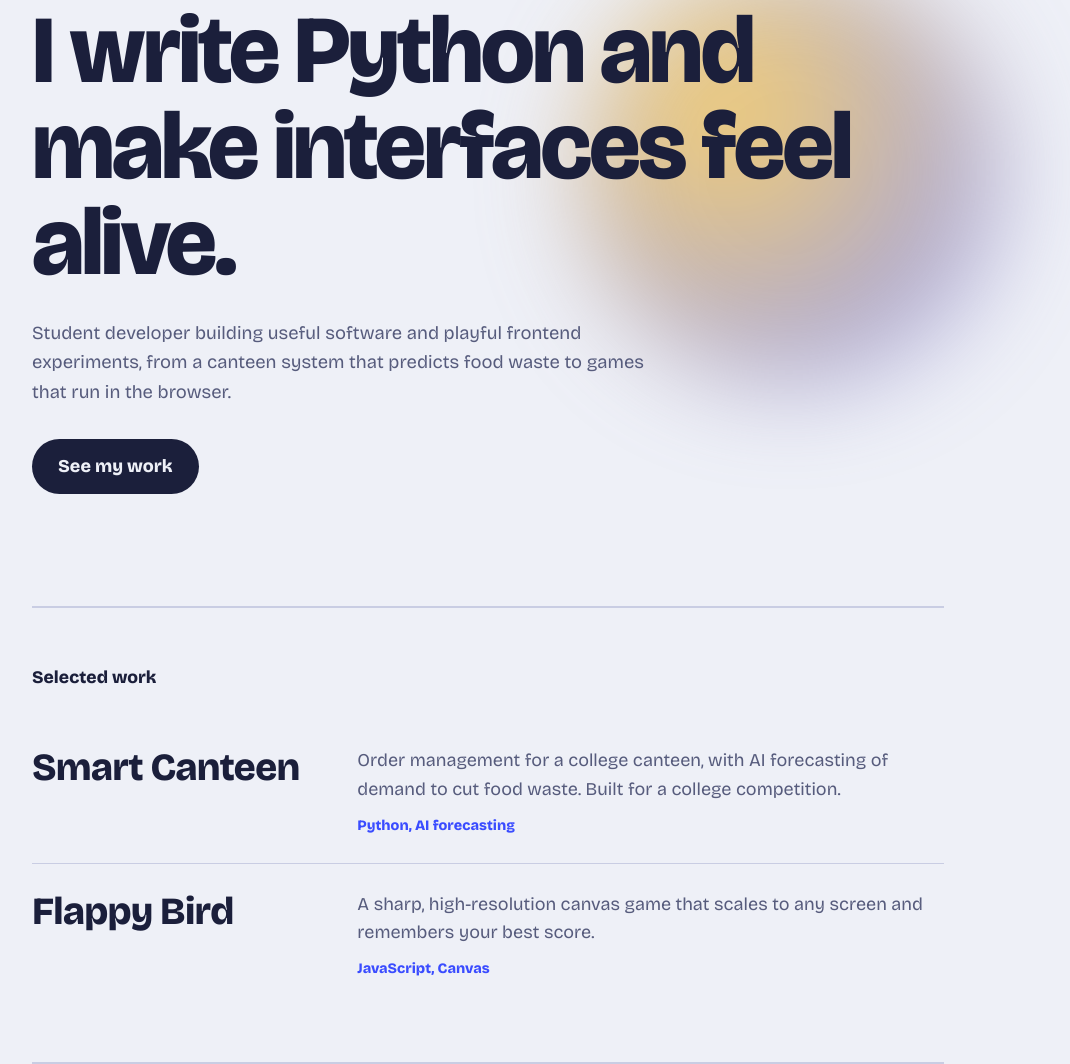
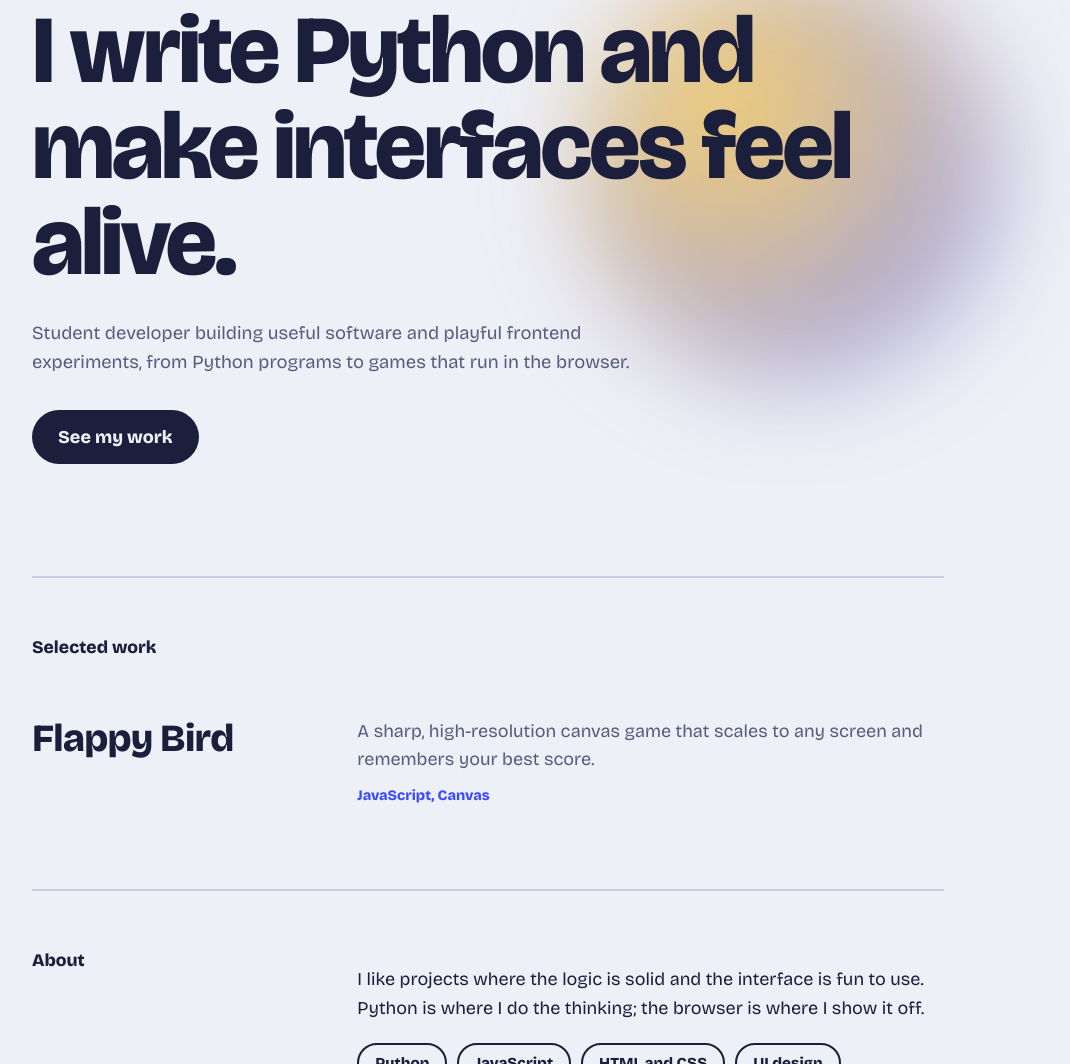
Before and after one commit to narenrocky12-hub/flappybird, a plain HTML site: page index.html in a window 1280 px wide. Shown: the part 166-1230 px from the top of the page, without its empty margins (152-1222 px from the left). Drawn offline with nearby package versions, Linux system fonts and the light colour scheme.

Commit message:
updated game

```diff
--- a/index.html
+++ b/index.html
@@ -49,16 +49,12 @@ footer{padding:48px 0 64px;color:var(--mute)}
     <div class="hero">
       <div class="blob" id="blob" aria-hidden="true"></div>
       <h1>I write Python and make interfaces feel alive.</h1>
-      <p>Student developer building useful software and playful frontend experiments, from a canteen system that predicts food waste to games that run in the browser.</p>
+      <p>Student developer building useful software and playful frontend experiments, from Python programs to games that run in the browser.</p>
       <a class="btn" href="#work">See my work</a>
     </div>
 
     <section id="work">
       <h2>Selected work</h2>
-      <a class="proj" href="https://github.com/YOUR-USERNAME/smart-canteen">
-        <h3>Smart Canteen</h3>
-        <div><p>Order management for a college canteen, with AI forecasting of demand to cut food waste. Built for a college competition.</p><div class="tags">Python, AI forecasting</div></div>
-      </a>
       <a class="proj" href="https://github.com/YOUR-USERNAME/flappy-bird">
         <h3>Flappy Bird</h3>
         <div><p>A sharp, high-resolution canvas game that scales to any screen and remembers your best score.</p><div class="tags">JavaScript, Canvas</div></div>
```
